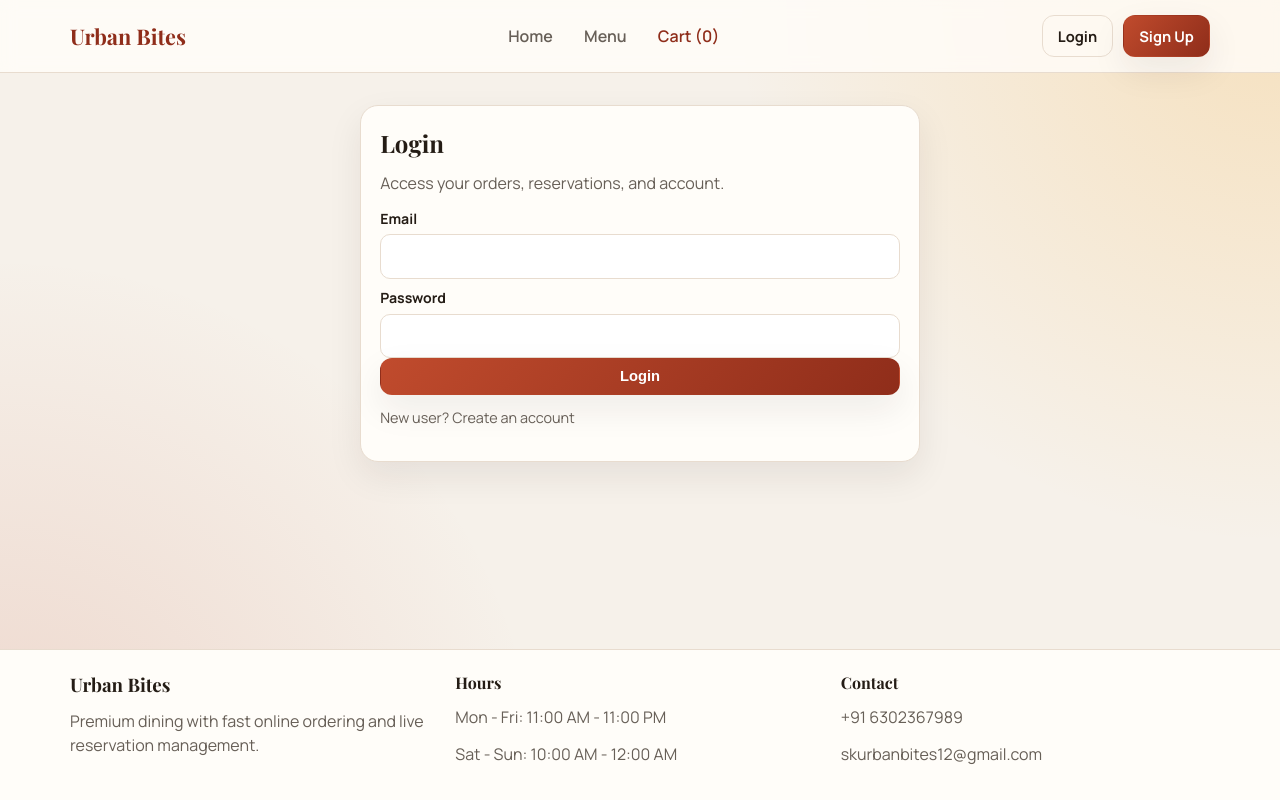
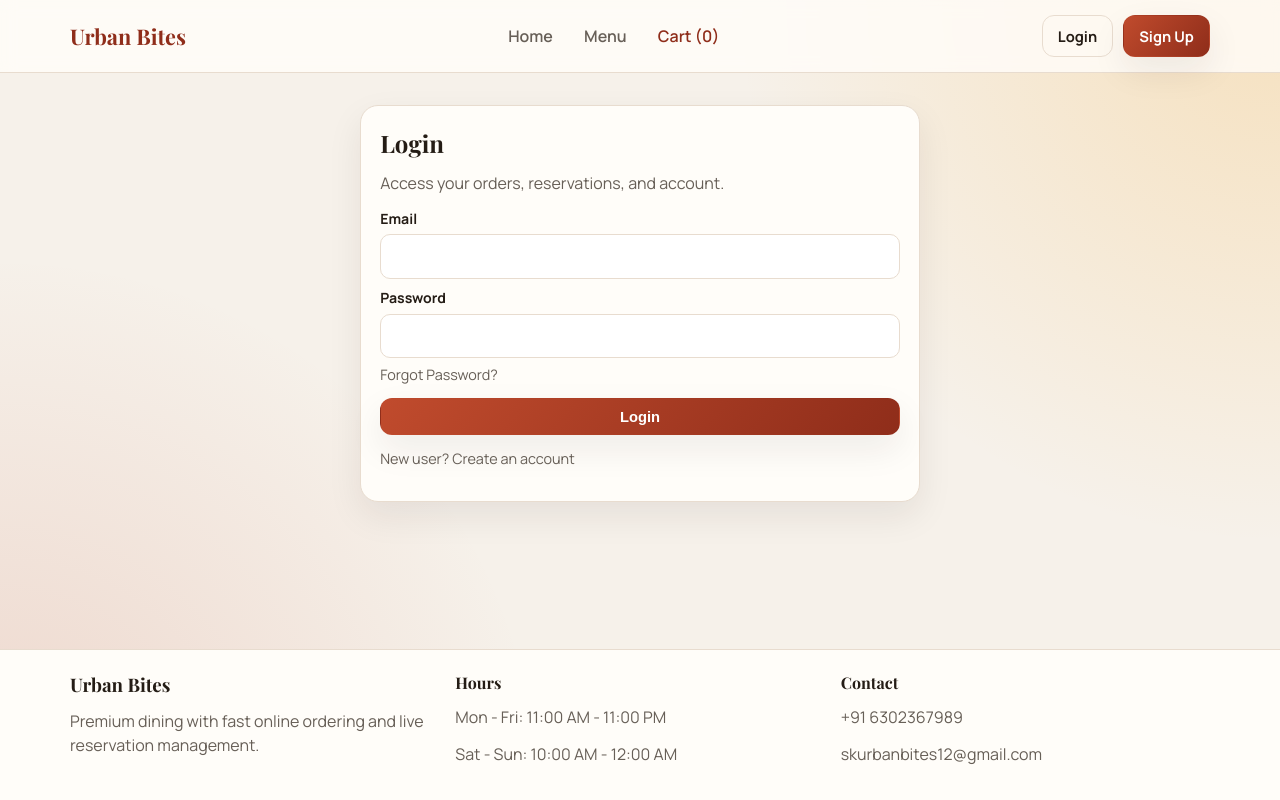
Before and after one commit to Shaik-Shafi-01/Pro, a React (Vite) app in the folder frontend/: page /login in a window 1280 px wide. Built offline with nearby package versions, Linux system fonts and the light colour scheme; no server answers.

Commit message:
Added forgot password link in login page

```diff
--- a/frontend/src/pages/Login.jsx
+++ b/frontend/src/pages/Login.jsx
@@ -56,6 +56,10 @@
             required
           />
 
+          <p className="muted" style={{ marginTop: "6px" }}>
+            <Link to="/forgot-password">Forgot Password?</Link>
+          </p>
+
           <button type="submit" className="btn btn-solid full-width" disabled={loading}>
             {loading ? 'Signing In...' : 'Login'}
           </button>
```
